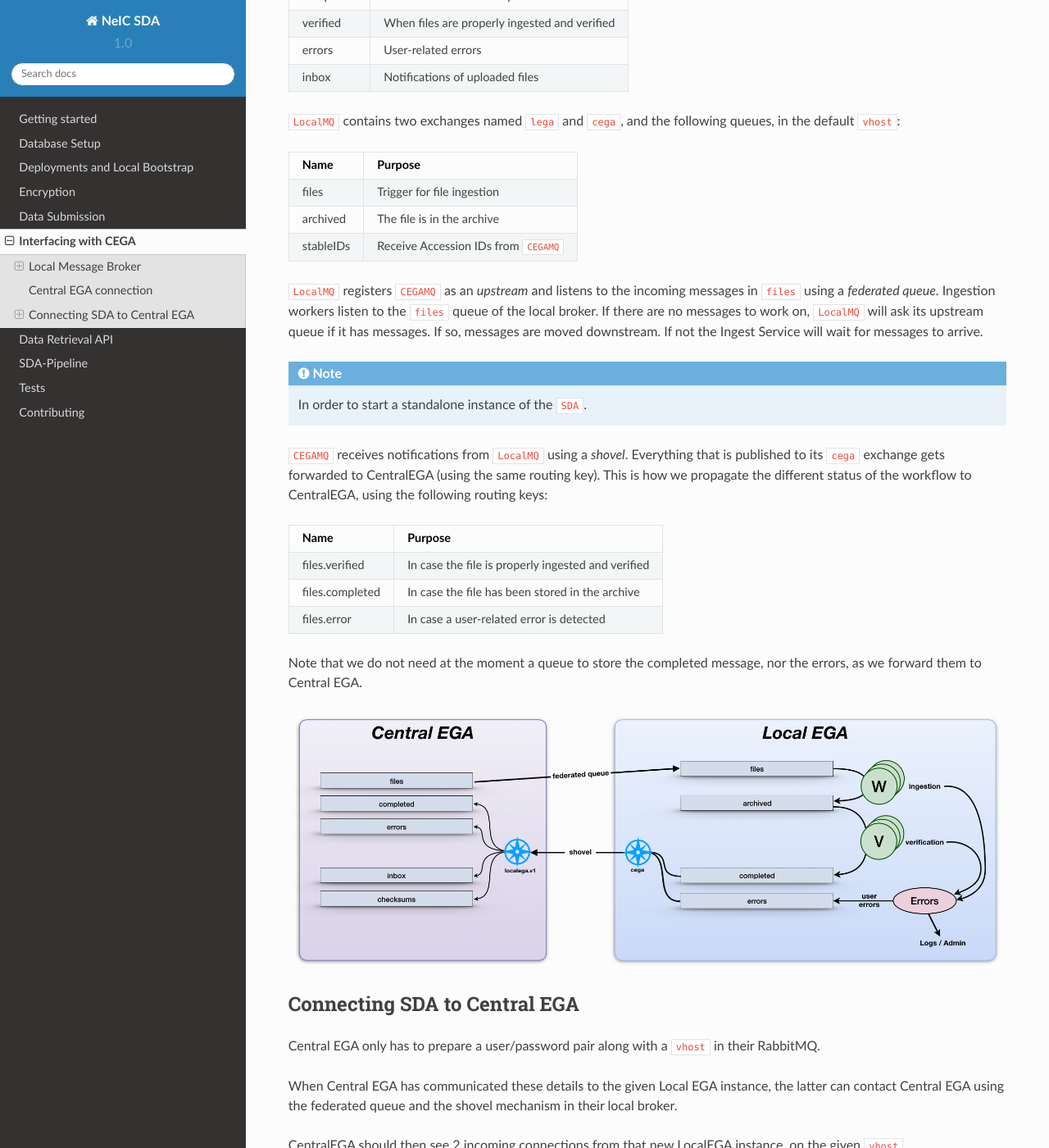
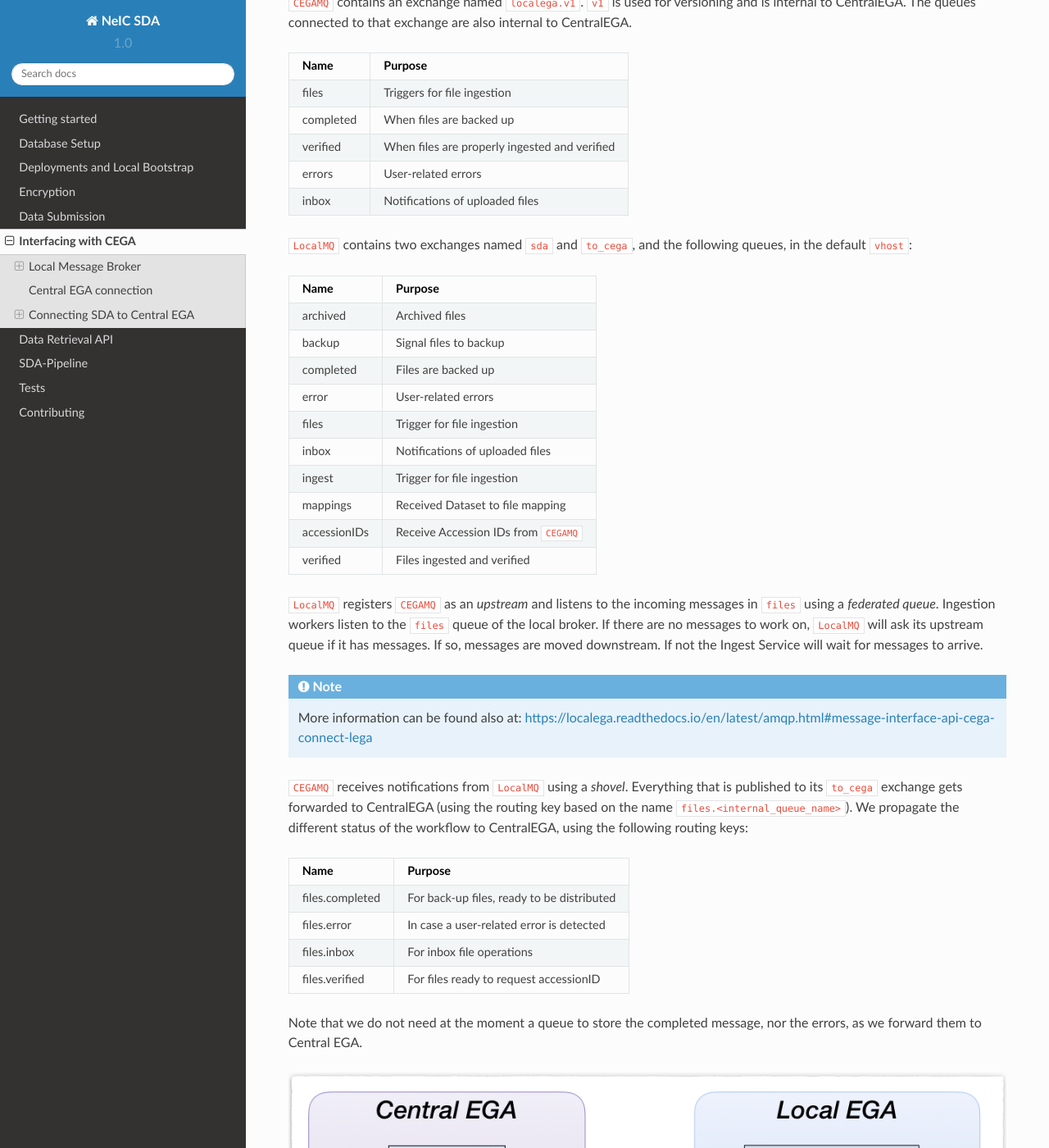
Before and after one commit to neicnordic/neic-sda, a Sphinx documentation site: the page built from docs/connection.rst, in a window 1280 px wide and 1400 px high, scrolled down 1368 px. Shown: the whole window at 82% size. Built offline with Sphinx 7.4.7 and the Read the Docs theme 2.0.0, drawn with Linux system fonts in a browser that asks for light colours; some of the changed text lies outside the part shown.

Commit message:
update mq message structure and queues

```diff
--- a/docs/connection.rst
+++ b/docs/connection.rst
@@ -10,7 +10,7 @@
 components with the necessary credentials to connect to Central EGA
 message broker.
 
-We call ``CEGAMQ`` and ``LocalMQ`` (Local Message Broker),
+We call ``CEGAMQ`` and ``LocalMQ`` (Local Message Broker, also known as ``sda-mq``),
 the RabbitMQ message brokers of, respectively, ``Central EGA``
 and ``SDA``/``LocalEGA``.
 
@@ -45,6 +45,12 @@
 |                      | with CentralEGA                              |
 +----------------------+----------------------------------------------+
 
+
+.. note:: For SDA stand-alone do not use ``CEGA_CONNECTION`` and do not set up
+          ``Intercept`` service. This will cause no messages to be shoveled to a
+          CentralEGA, whilst the queues stay the same. ``Orchestrator`` service
+          would need to be set up to send and recive messages between other services.
+
 Central EGA connection
 ----------------------
 
@@ -77,17 +83,31 @@
 | inbox           | Notifications of uploaded files                 |
 +-----------------+-------------------------------------------------+
 
-``LocalMQ`` contains two exchanges named ``lega`` and ``cega``,
+``LocalMQ`` contains two exchanges named ``sda`` and ``to_cega``,
 and the following queues, in the default ``vhost``:
 
 +-----------------+---------------------------------------+
 | Name            | Purpose                               |
 +=================+=======================================+
+| archived        | Archived files                        |
++-----------------+---------------------------------------+
+| backup          | Signal files to backup                |
++-----------------+---------------------------------------+
+| completed       | Files are backed up                   |
++-----------------+---------------------------------------+
+| error           | User-related errors                   |
++-----------------+---------------------------------------+
 | files           | Trigger for file ingestion            |
 +-----------------+---------------------------------------+
-| archived        | The file is in the archive            |
+| inbox           | Notifications of uploaded files       |
 +-----------------+---------------------------------------+
-| stableIDs       | Receive Accession IDs from ``CEGAMQ`` |
+| ingest          | Trigger for file ingestion            |
++-----------------+---------------------------------------+
+| mappings        | Received Dataset to file mapping      |
++-----------------+---------------------------------------+
+| accessionIDs    | Receive Accession IDs from ``CEGAMQ`` |
++-----------------+---------------------------------------+
+| verified        | Files ingested and verified           |
 +-----------------+---------------------------------------+
 
 ``LocalMQ`` registers ``CEGAMQ`` as an *upstream* and listens to the
@@ -97,23 +117,26 @@
 it has messages. If so, messages are moved downstream. If not the
 Ingest Service will wait for messages to arrive.
 
-.. note:: In order to start a standalone instance of the ``SDA``.
+.. note:: More information can be found also at:
+          https://localega.readthedocs.io/en/latest/amqp.html#message-interface-api-cega-connect-lega
 
 
 ``CEGAMQ`` receives notifications from ``LocalMQ`` using a
-*shovel*. Everything that is published to its ``cega`` exchange gets
-forwarded to CentralEGA (using the same routing key). This is how we
-propagate the different status of the workflow to CentralEGA, using
+*shovel*. Everything that is published to its ``to_cega`` exchange gets
+forwarded to CentralEGA (using the routing key based on the name ``files.<internal_queue_name>``).
+We propagate the different status of the workflow to CentralEGA, using
 the following routing keys:
 
 +-----------------------+-------------------------------------------------------+
 | Name                  | Purpose                                               |
 +=======================+=======================================================+
-| files.verified        | In case the file is properly ingested and verified    |
-+-----------------------+-------------------------------------------------------+
-| files.completed       | In case the file has been stored in the archive       |
+| files.completed       | For back-up files, ready to be distributed            |
 +-----------------------+-------------------------------------------------------+
 | files.error           | In case a user-related error is detected              |
++-----------------------+-------------------------------------------------------+
+| files.inbox           | For inbox file operations                             |
++-----------------------+-------------------------------------------------------+
+| files.verified        | For files ready to request accessionID                |
 +-----------------------+-------------------------------------------------------+
 
 Note that we do not need at the moment a queue to store the completed
@@ -173,7 +196,16 @@
 * ``rename`` - when a file is renamed.
 
 CentralEGA triggers the ingestion and the message sent to ``files`` queue
-contains the same information.
+contains the same information. In order to distinguish messages,
+Central EGA adds a field named type to all outgoing messages.
+There are 5 types of messages:
+
+* ``type=ingest``: an ingestion trigger
+* ``type=cancel``: an ingestion cancellation
+* ``type=accession``: contains an accession id
+* ``type=mapping``: contains a dataset to accession ids mapping
+* ``type=heartbeat``: A mean to check if the Local EGA instance is “alive”
+
 
 .. important:: The ``encrypted_checksums`` key is optional. If the key is not present
                the sha256 checksum will be calculated by ``Ingest`` service.
@@ -186,8 +218,12 @@
 
    {
       "user":"john",
-      "filepath":"somedir/encrypted.file.gpg",
-      "file_checksum": "abcdefghijklmnopqrstuvwxyz"
+      "fileID": "1",
+      "filepath":"somedir/encrypted.file.c4gh",
+      "archivePath": "somedir/archived.file.c4gh",
+      "encrypted_checksums": [
+         { "type": "sha256", "value": "12345678901234567890"}
+      ]
    }
 
 ``Verify`` service will consume set message and will forward to ``verified`` queue
@@ -207,13 +242,14 @@
    }
 
 ``Finalize`` service should receive the message below and assign the `Accession ID` to the
-corresponding file and send a message to ``completed`` queue.
+corresponding file and send a message to ``backup`` queue for the backup services or in case there
+is no backup service to the ``completed`` queue.
 
 .. code-block:: javascript
 
    {
       "user":"john",
-      "filepath":"somedir/encrypted.file.gpg",
+      "filepath":"somedir/encrypted.file.c4gh",
       "accession_id": "EGAF001",
       "decrypted_checksums": [
          { "type": "md5", "value": "abcdefghijklmnopqrstuvwxyz"},
@@ -222,6 +258,19 @@
    }
 
 
+``Mapper`` service after the file has been published should receive a message
+containing accession IDs mapping between files and datasets
+
+.. code-block:: javascript
+
+   {
+      "user":"john",
+      "filepath":"somedir/encrypted.file.c4gh",
+      "dataset_id": "EGAD001",
+      "accession_ids": ["EGAF0001", "EGAF0002"]
+   }
+
+
 .. |connect| unicode:: U+21cc .. <->
 .. _RabbitMQ: http://www.rabbitmq.com
 .. _RabbitMQ 3.7.8: https://hub.docker.com/_/rabbitmq
```
Also changed, not shown: other parts of docs/connection.rst (+1 -2 lines), docs/static/CEGA-LEGA.png.
